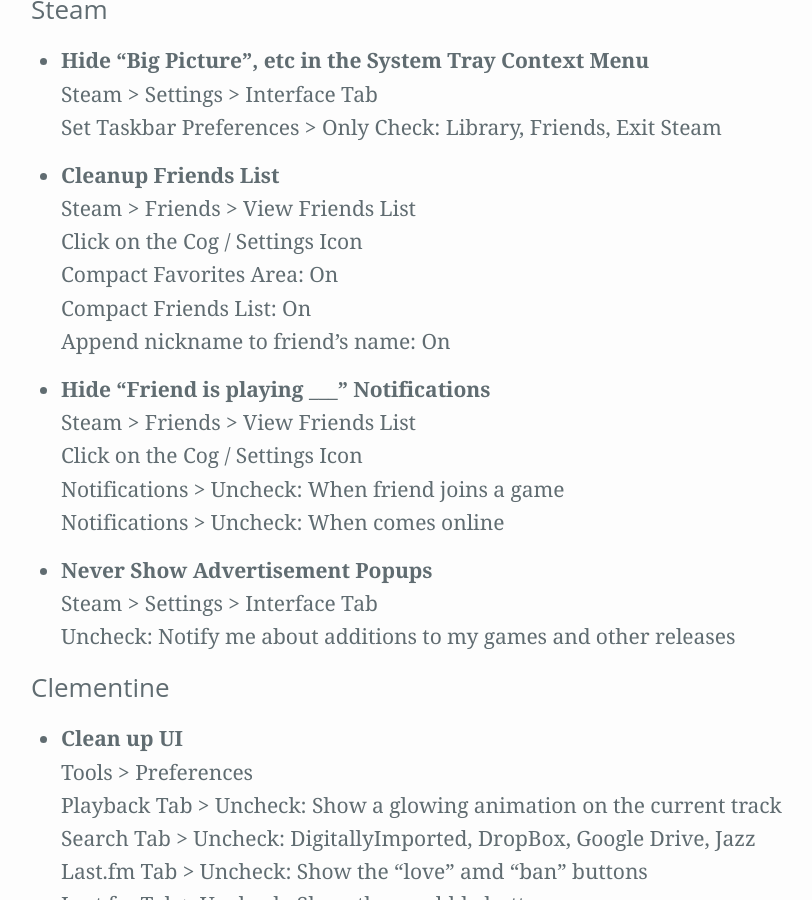
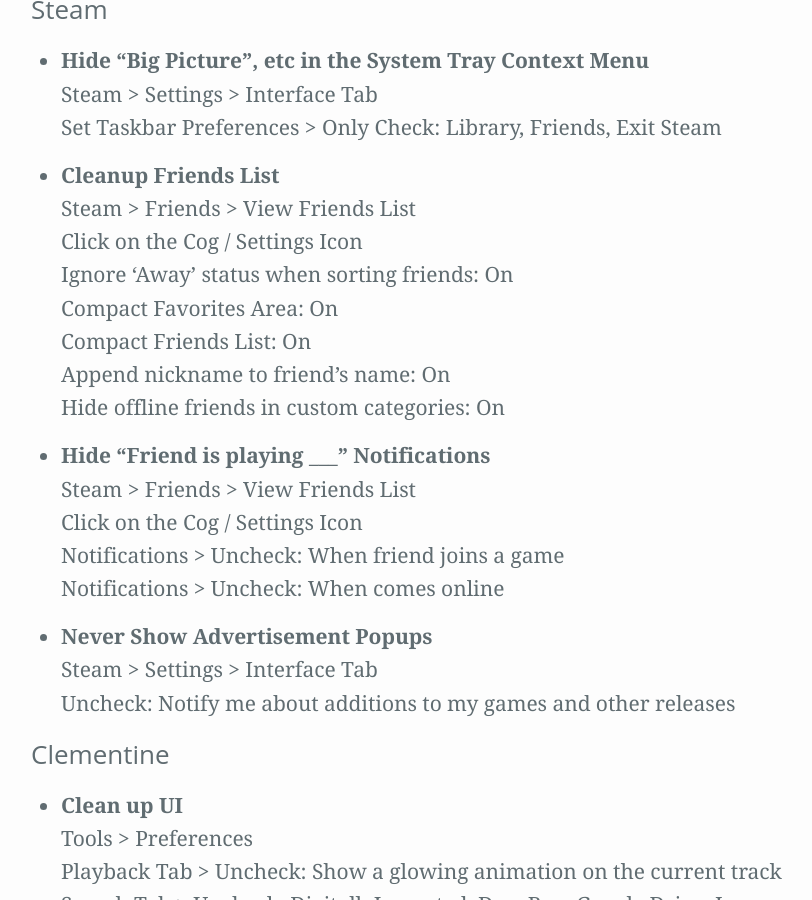
Before and after one commit to Zren/zren.github.io, a Jekyll site: the page built from kde.md, in a window 1280 px wide and 900 px high, scrolled down 10350 px. Shown: the whole window, without its empty margins (127-939 px from the left). Built offline with Jekyll 4.4.1, drawn with Linux system fonts in a browser that asks for light colours.

Commit message:
Add more friends list settings

```diff
--- a/kde.md
+++ b/kde.md
@@ -420,9 +420,11 @@
 * {:#cfg-{{ i }}} Cleanup Friends List
   Steam > Friends > View Friends List
   Click on the Cog / Settings Icon
+  Ignore 'Away' status when sorting friends: On
   Compact Favorites Area: On
   Compact Friends List: On
   Append nickname to friend's name: On
+  Hide offline friends in custom categories: On
 
 {% assign i = i | plus: 1 %}
 * {:#cfg-{{ i }}} Hide “Friend is playing ___” Notifications
```
